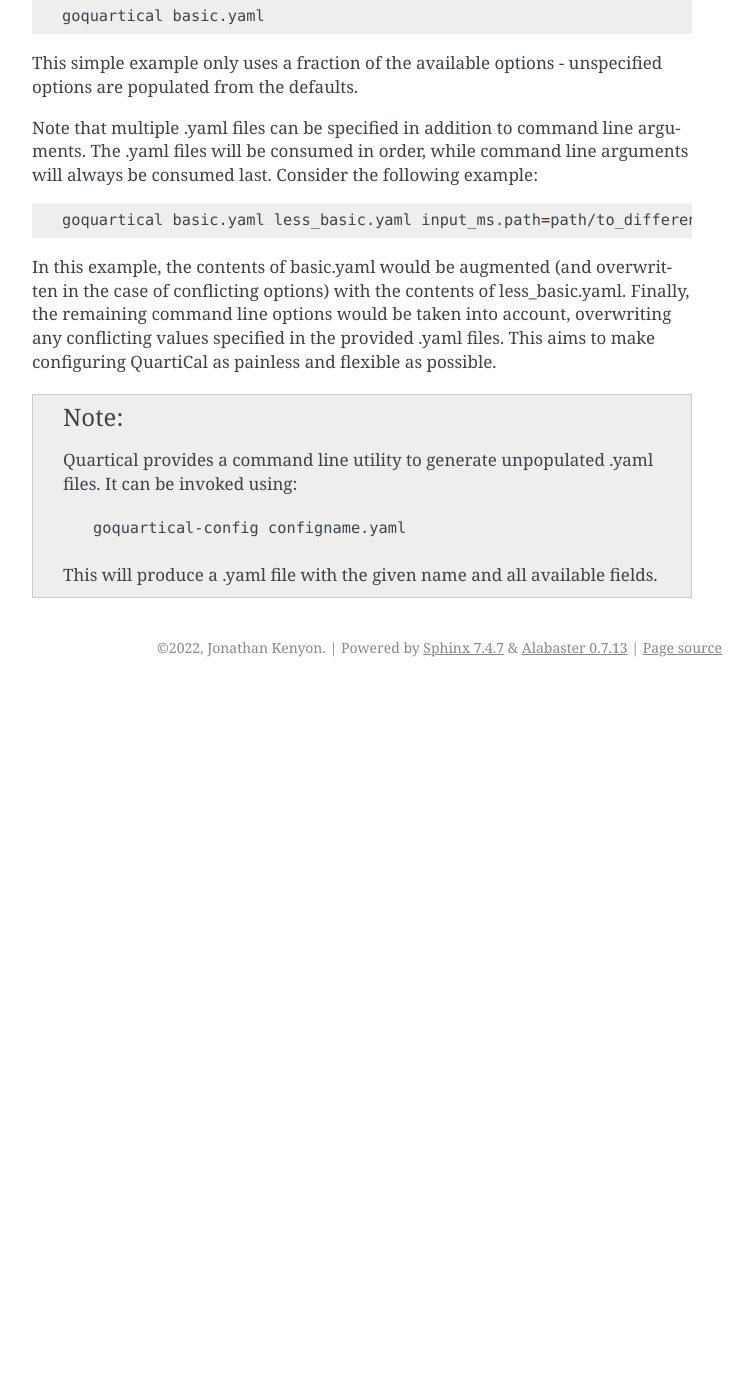
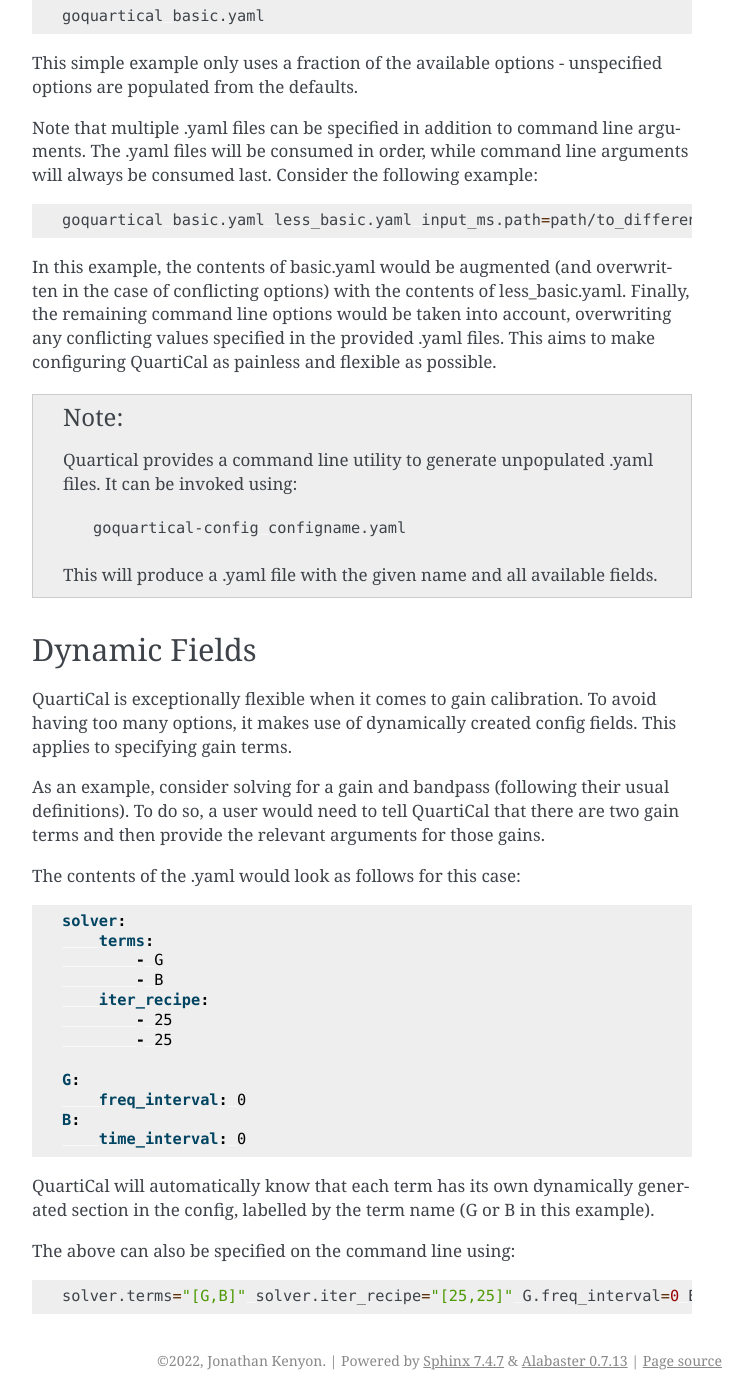
Before and after one commit to ratt-ru/QuartiCal, a Sphinx documentation site: the page built from docs/source/usage.rst, in a window 1280 px wide and 1400 px high, scrolled down 1223 px. Shown: the whole window, without its empty margins (388-1141 px from the left). Built offline with Sphinx 7.4.7, drawn with Linux system fonts in a browser that asks for light colours; pages that are not in the unit, such as notebooks, are missing from menus; before the commit the page ends 1910 px from its top, so only the background shows below that.

Commit message:
Further work on docs.

```diff
--- a/docs/source/usage.rst
+++ b/docs/source/usage.rst
@@ -95,3 +95,42 @@
 
     This will produce a .yaml file with the given name and all available
     fields.
+
+
+Dynamic Fields
+~~~~~~~~~~~~~~
+
+QuartiCal is exceptionally flexible when it comes to gain calibration. To
+avoid having too many options, it makes use of dynamically created config
+fields. This applies to specifying gain terms.
+
+As an example, consider solving for a gain and bandpass (following their
+usual definitions). To do so, a user would need to tell QuartiCal that there
+are two gain terms and then provide the relevant arguments for those gains.
+
+The contents of the .yaml would look as follows for this case:
+
+.. code-block:: yaml
+
+    solver:
+        terms:
+            - G
+            - B
+        iter_recipe:
+            - 25
+            - 25
+
+    G:
+        freq_interval: 0
+    B:
+        time_interval: 0
+
+QuartiCal will automatically know that each term has its own dynamically
+generated section in the config, labelled by the term name (G or B in this
+example).
+
+The above can also be specified on the command line using:
+
+.. code-block:: bash
+
+    solver.terms="[G,B]" solver.iter_recipe="[25,25]" G.freq_interval=0 B.time_interval=0
```
